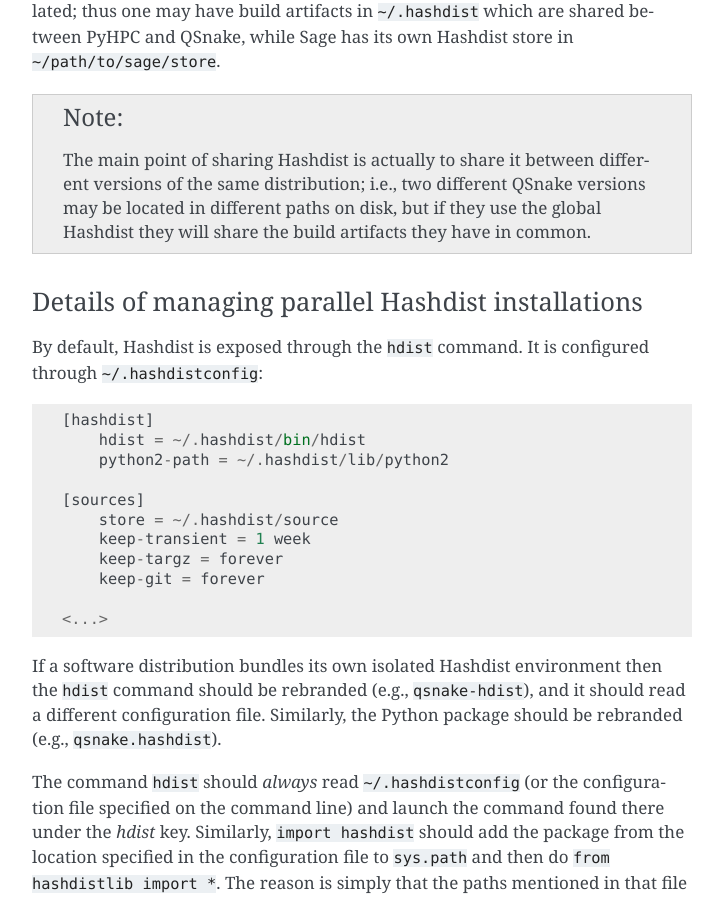
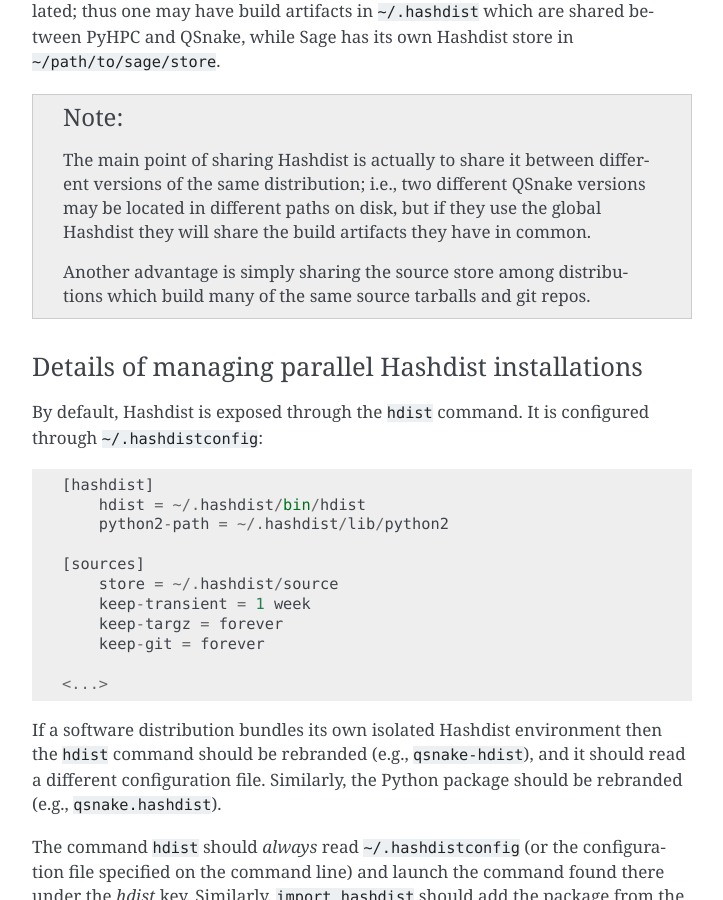
Before and after one commit to hashdist/hashdist, a Sphinx documentation site: the page built from doc/source/powerusers.rst, in a window 1280 px wide and 900 px high, scrolled down 1363 px. Shown: the whole window, without its empty margins (388-1111 px from the left). Built offline with Sphinx 7.4.7, drawn with Linux system fonts in a browser that asks for light colours.

Commit message:
DOC minor point added

```diff
--- a/doc/source/powerusers.rst
+++ b/doc/source/powerusers.rst
@@ -69,6 +69,10 @@
     but if they use the global Hashdist they will share the build
     artifacts they have in common.
 
+    Another advantage is simply sharing the source store among
+    distributions which build many of the same source tarballs
+    and git repos.
+
 Details of managing parallel Hashdist installations
 '''''''''''''''''''''''''''''''''''''''''''''''''''
 
```
